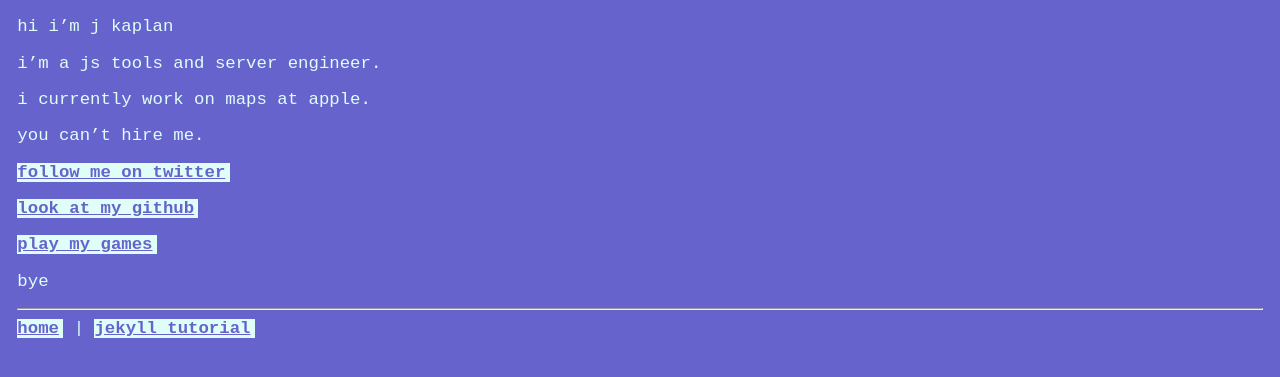
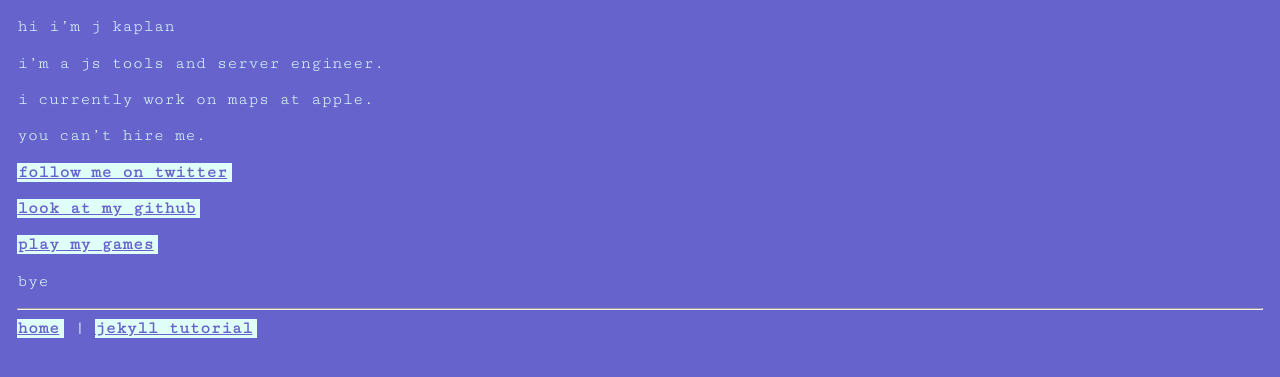
Before and after one commit to jkap/jkap-crimeteam, a Jekyll site: the page built from index.md, in a window 1280 px wide. Shown: the top 377 px of the page. Built offline with Jekyll 4.4.1, drawn with Linux system fonts in a browser that asks for light colours.

Commit message:
changed font

```diff
--- a/_includes/head.html
+++ b/_includes/head.html
@@ -7,5 +7,6 @@
     <meta charset="UTF-8">
     <title>{% if page.title %}{{ page.title }}{% else %}{{ site.title }}{% endif %}</title>
     <meta name="viewport" content="width=device-width, initial-scale=1">
+    <link href="https://fonts.googleapis.com/css?family=Cutive+Mono" rel="stylesheet">
     <link rel="stylesheet" href="{{'/css/main.css' | prepend: site.baseurl }}" media="screen" title="no title" charset="utf-8">
 </head>
--- a/css/main.scss
+++ b/css/main.scss
@@ -1,6 +1,7 @@
 ---
 hideNav: true
 ---
+
 
 $blue-violet: #6763cd;
 $white: #dffef7;
@@ -24,7 +25,7 @@ margin-left:1em;
 }
 
 body {
-font-family:'courier new';
+font-family:'Cutive Mono', monospace;
 color:$white;
 background:$blue-violet;
 margin:1em;
```
